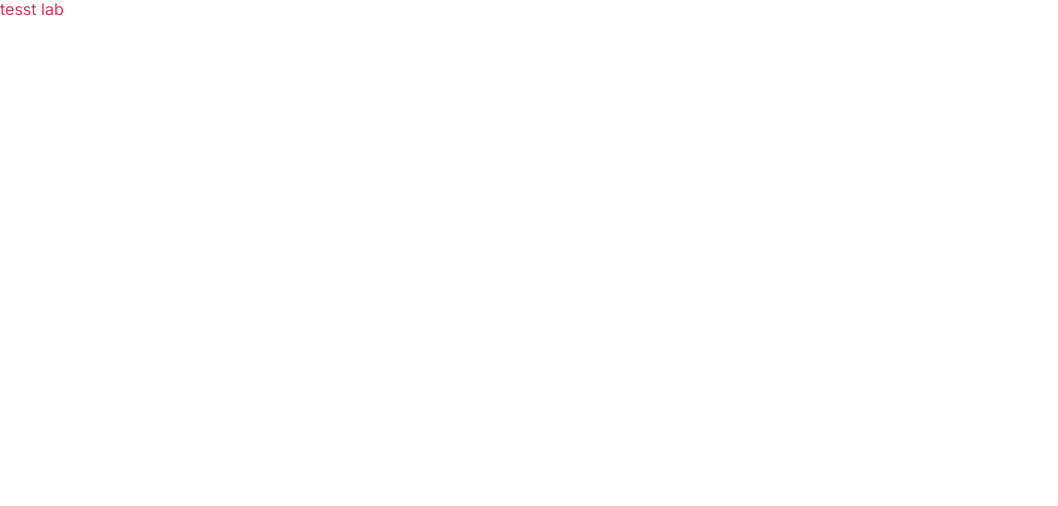
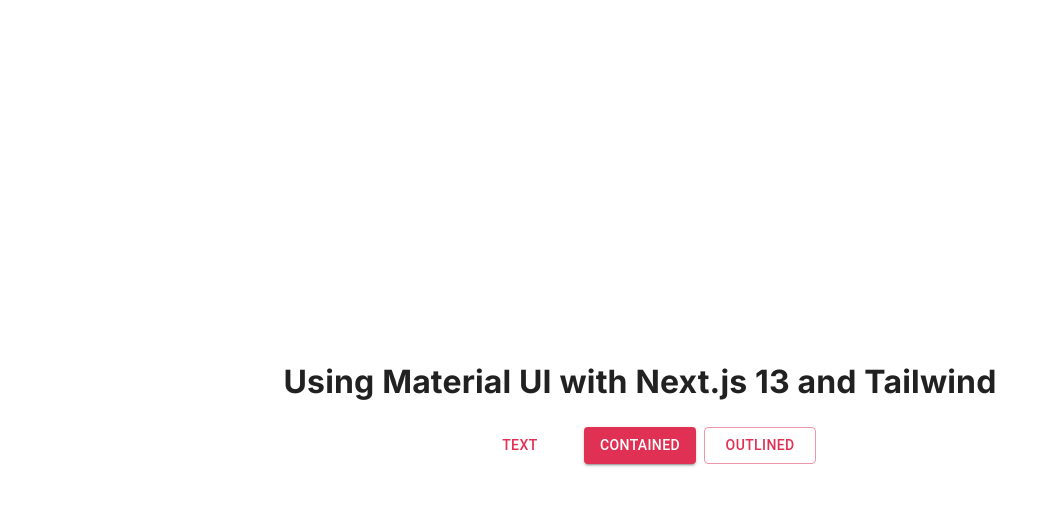
Before and after one commit to davidenit/lab, a Next.js app: page / in a window 1280 px wide. Shown: the top 506 px of the page, without its empty margins (0-1058 px from the left). Built offline with nearby package versions, Linux system fonts and the light colour scheme.

Commit message:
:boom: MUI

```diff
--- /dev/null
+++ b/app/assets/theme/themes.ts
@@ -0,0 +1,11 @@
+'use client';
+import { createTheme } from '@mui/material/styles';
+import COLORS from './colors';
+export const darkTheme = createTheme({
+  palette: {
+    mode: 'light',
+    primary: {
+      main: COLORS.colorPrimary,
+    },
+  },
+});
--- a/app/global.css
+++ b/app/global.css
@@ -162,35 +162,3 @@ html {
     /*12px*/
   }
 }
-
-/* Custom current DatePicker --START */
-.ant-picker-dropdown
-  .ant-picker-cell-in-view.ant-picker-cell-today
-  .ant-picker-cell-inner {
-  color: var(--colorPrimary);
-}
-
-.ant-picker-cell.ant-picker-cell-in-view.ant-picker-cell-today.ant-picker-cell-selected
-  .ant-picker-cell-inner {
-  color: white;
-}
-
-.ant-picker-dropdown
-  .ant-picker-cell-in-view.ant-picker-cell-today
-  .ant-picker-cell-inner::before {
-  border: 0 !important;
-}
-
-/* Custom current DatePicker --END */
-
-/* Override radio customize --START */
-label.ant-radio-wrapper.ant-radio-wrapper-checked {
-  border-color: var(--colorPrimary);
-}
-
-.ant-radio-wrapper .ant-radio {
-  align-self: flex-start;
-  margin-top: 4px;
-}
-
-/* Override radio customize --END */
--- a/app/layout.tsx
+++ b/app/layout.tsx
@@ -1,13 +1,13 @@
+'use client';
 import { Inter } from 'next/font/google';
-import 'antd/dist/reset.css';
 import './global.css';
+import { CssBaseline, ThemeProvider } from '@mui/material';
+import { darkTheme } from './assets/theme/themes';
+import { CacheProvider } from '@emotion/react';
+import createEmotionCache from '@/utils/createEmotionCache';
 
 const inter = Inter({ subsets: ['latin'] });
-
-export const metadata = {
-  title: 'NX Lab App',
-  description: 'Generated by create next app',
-};
+const clientSideEmotionCache = createEmotionCache();
 
 export default function RootLayout({
   children,
@@ -16,7 +16,14 @@ export default function RootLayout({
 }) {
   return (
     <html lang="en">
-      <body className={inter.className}>{children}</body>
+      <body className={inter.className}>
+        <ThemeProvider theme={darkTheme}>
+          <CacheProvider value={clientSideEmotionCache}>
+            <CssBaseline />
+            {children}
+          </CacheProvider>
+        </ThemeProvider>
+      </body>
     </html>
   );
 }
--- a/app/page.tsx
+++ b/app/page.tsx
@@ -1,15 +1,21 @@
-import React from 'react';
-import './global.css';
-
-const headerStyle: React.CSSProperties = {
-  textAlign: 'center',
-  color: '#fff',
-  height: 64,
-  paddingInline: 50,
-  lineHeight: '64px',
-  backgroundColor: '#7dbcea',
-};
+'use client';
+import { Box, Button, Grid } from '@mui/material';
 
 export default function Home() {
-  return <div className="tw-text-primary">tesst lab</div>;
+  return (
+    <Grid
+      container
+      height="100vh"
+      alignItems="center"
+      justifyContent="center"
+      direction="column"
+    >
+      <h1>Using Material UI with Next.js 13 and Tailwind</h1>
+      <Box className="tw-grid tw-grid-cols-3 tw-gap-2">
+        <Button variant="text">Text</Button>
+        <Button variant="contained">Contained</Button>
+        <Button variant="outlined">Outlined</Button>
+      </Box>
+    </Grid>
+  );
 }
--- a/package.json
+++ b/package.json
@@ -9,10 +9,12 @@
     "lint": "next lint",
     "storybook": "storybook dev -p 6006",
     "build-storybook": "storybook build",
-    "postinstall": "husky install",
     "prepare": "husky install"
   },
   "dependencies": {
+    "@emotion/react": "^11.11.1",
+    "@emotion/styled": "^11.11.0",
+    "@mui/material": "^5.13.4",
     "@types/node": "20.2.5",
     "@types/react": "^18.2.8",
     "@types/react-dom": "18.2.4",
--- a/tailwind.config.js
+++ b/tailwind.config.js
@@ -1,7 +1,7 @@
 /** @type {import('tailwindcss').Config} */
 module.exports = {
   content: [
-    './pages/**/*.{js,ts,jsx,tsx,mdx}',
+    // './pages/**/*.{js,ts,jsx,tsx,mdx}',
     './components/**/*.{js,ts,jsx,tsx,mdx}',
     './app/**/*.{js,ts,jsx,tsx,mdx}',
     './stories/**/*.{js,ts,jsx,tsx,mdx}',
--- /dev/null
+++ b/utils/createEmotionCache.ts
@@ -0,0 +1,20 @@
+// utils/createEmotionCache.ts
+import createCache from '@emotion/cache';
+
+const isBrowser = typeof document !== 'undefined';
+
+// On the client side, Create a meta tag at the top of the <head> and set it as insertionPoint.
+// This assures that MUI styles are loaded first.
+// It allows developers to easily override MUI styles with other styling solutions, like CSS modules.
+export default function createEmotionCache() {
+  let insertionPoint;
+
+  if (isBrowser) {
+    const emotionInsertionPoint = document.querySelector<HTMLMetaElement>(
+      'meta[name="emotion-insertion-point"]'
+    );
+    insertionPoint = emotionInsertionPoint ?? undefined;
+  }
+
+  return createCache({ key: 'mui-style', insertionPoint });
+}
```
Also changed, not shown: 2 other files (tests, documents, lock files or other folders).
